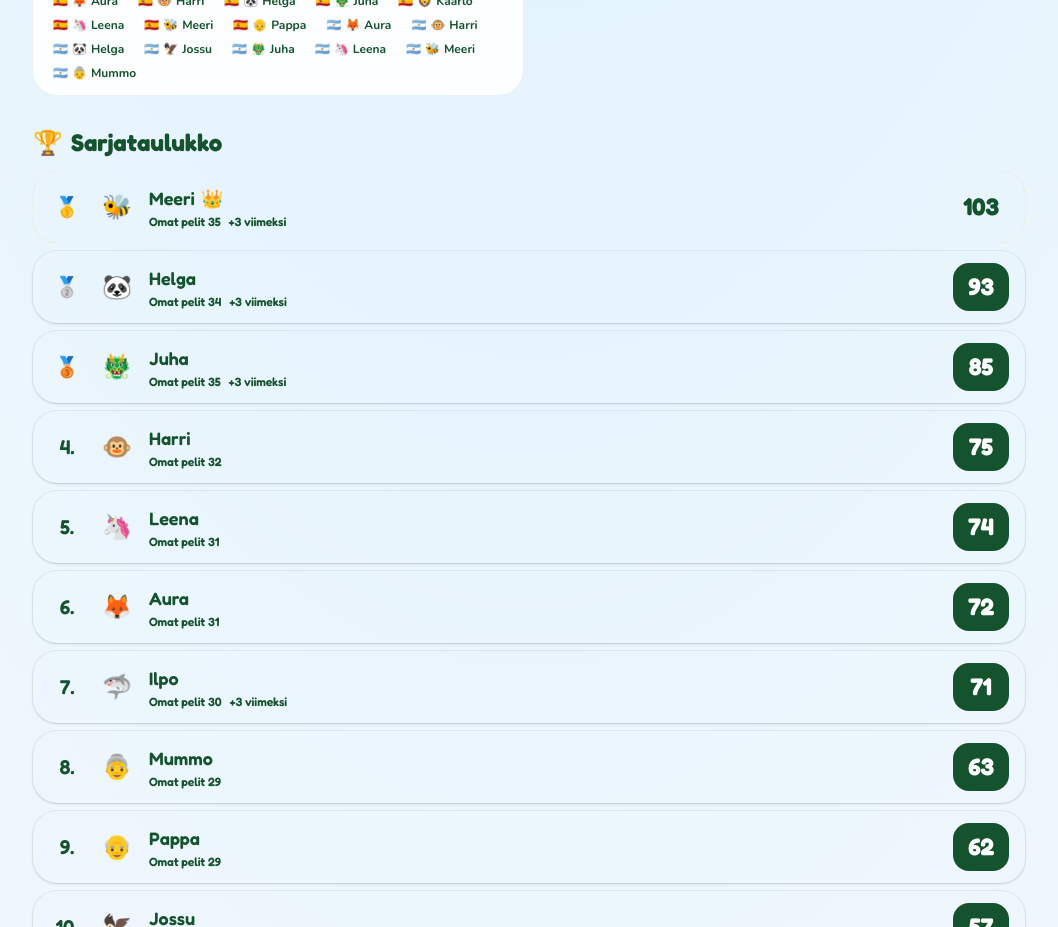
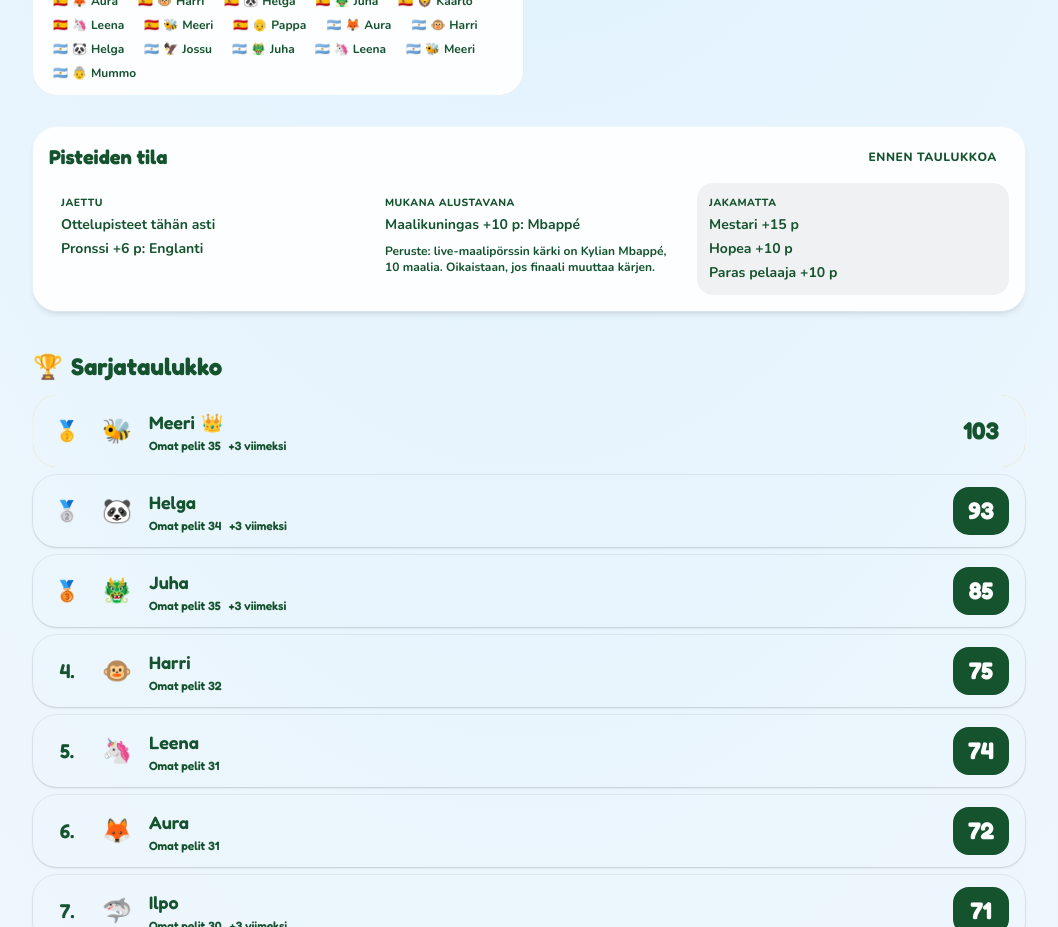
Before and after one commit to intery-oy/mm-veikkaus, a React (Vite) app: page / in a window 1280 px wide. Shown: the part 1500-2427 px from the top of the page, without its empty margins (111-1169 px from the left). Built offline with nearby package versions, Linux system fonts and the light colour scheme.

Commit message:
Lisää pisteiden tilalista ennen taulukkoa

```diff
--- a/src/app/App.tsx
+++ b/src/app/App.tsx
@@ -27,6 +27,7 @@ export function App() {
   const hasProvisionalTopScorerPoints = data.bettors.some((b) =>
     b.bonusSlots.some((slot) => slot.label === 'Maalikuningas' && slot.status === 'provisional'),
   );
+  const topScorerLeader = data.topScorers[0] ?? null;
 
   // Seuraavat ottelut. Pidä juuri alkaneet pelit näkyvissä hetken, jotta ottelu
   // ei katoa, jos tuloshaku päivittyy muutaman minuutin myöhässä.
@@ -293,6 +294,51 @@ export function App() {
             tulevat. ⚽
           </p>
         )}
+        <section className="rounded-3xl bg-white/90 p-4 shadow-md ring-1 ring-white/30 backdrop-blur">
+          <div className="mb-3 flex flex-wrap items-center justify-between gap-2">
+            <h2 className="font-display text-xl font-black text-[--color-grass-deep]">
+              Pisteiden tila
+            </h2>
+            <span className="rounded-full bg-[--color-sun]/25 px-3 py-1 text-xs font-black uppercase tracking-wider text-[--color-ink]">
+              ennen taulukkoa
+            </span>
+          </div>
+          <div className="grid gap-3 sm:grid-cols-3">
+            <div className="rounded-2xl bg-[--color-grass]/10 p-3">
+              <div className="mb-1 text-[0.65rem] font-black uppercase tracking-wider text-[--color-muted]">
+                Jaettu
+              </div>
+              <ul className="space-y-1 text-sm font-bold text-[--color-ink]">
+                <li>Ottelupisteet tähän asti</li>
+                <li>Pronssi +6 p: Englanti</li>
+              </ul>
+            </div>
+            <div className="rounded-2xl bg-[--color-sun]/20 p-3">
+              <div className="mb-1 text-[0.65rem] font-black uppercase tracking-wider text-[--color-muted]">
+                Mukana alustavana
+              </div>
+              <ul className="space-y-1 text-sm font-bold text-[--color-ink]">
+                <li>Maalikuningas +10 p: Mbappé</li>
+              </ul>
+              {topScorerLeader && (
+                <p className="mt-2 text-xs font-bold text-[--color-muted]">
+                  Peruste: live-maalipörssin kärki on {topScorerLeader.playerName},
+                  {` ${topScorerLeader.goals} maalia`}. Oikaistaan, jos finaali muuttaa kärjen.
+                </p>
+              )}
+            </div>
+            <div className="rounded-2xl bg-black/5 p-3">
+              <div className="mb-1 text-[0.65rem] font-black uppercase tracking-wider text-[--color-muted]">
+                Jakamatta
+              </div>
+              <ul className="space-y-1 text-sm font-bold text-[--color-ink]">
+                <li>Mestari +15 p</li>
+                <li>Hopea +10 p</li>
+                <li>Paras pelaaja +10 p</li>
+              </ul>
+            </div>
+          </div>
+        </section>
         <StandingsTable bettors={data.bettors} />
         {data.latestResults.length > 0 && (
           <section className="space-y-2">
```
